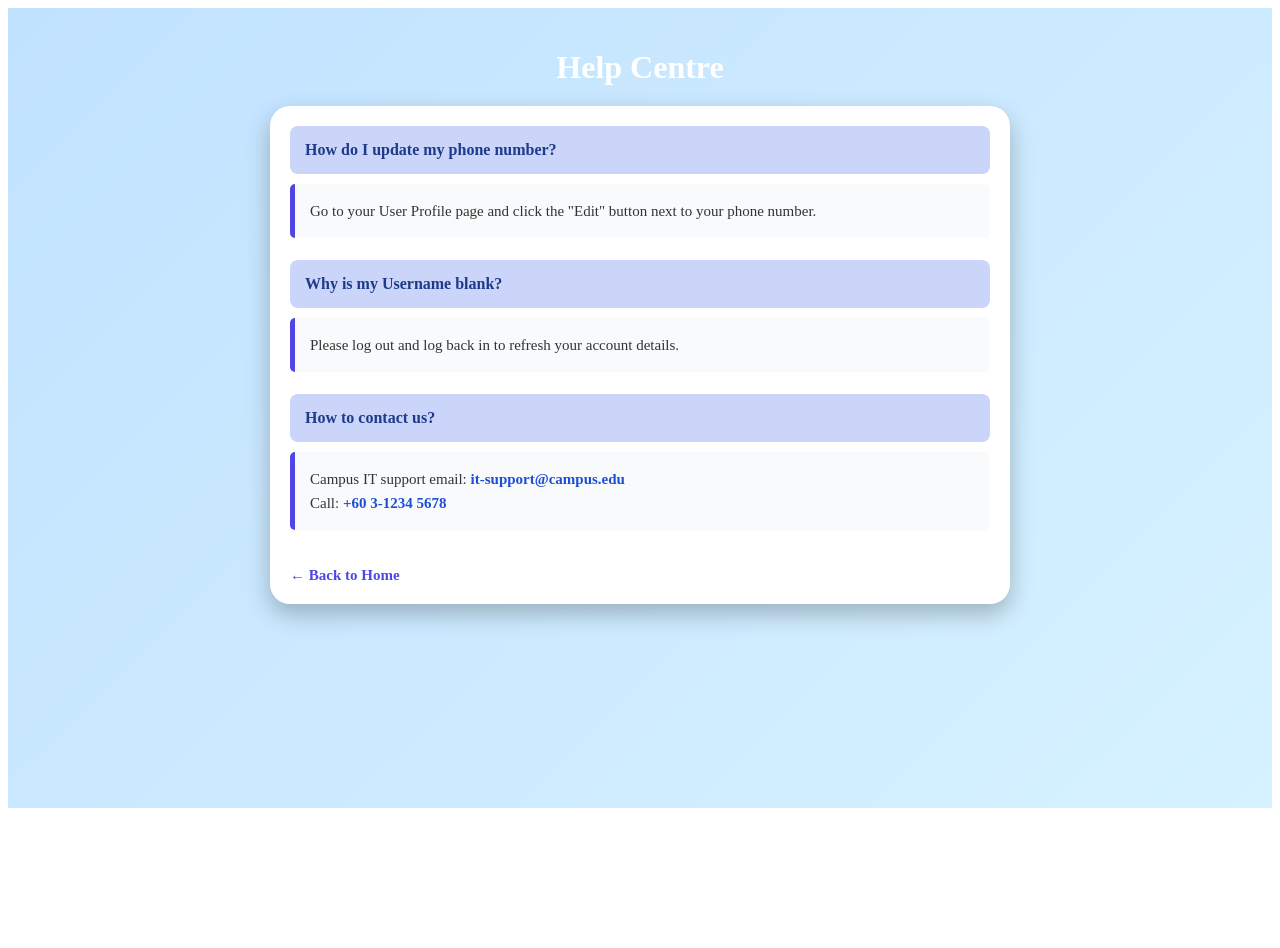
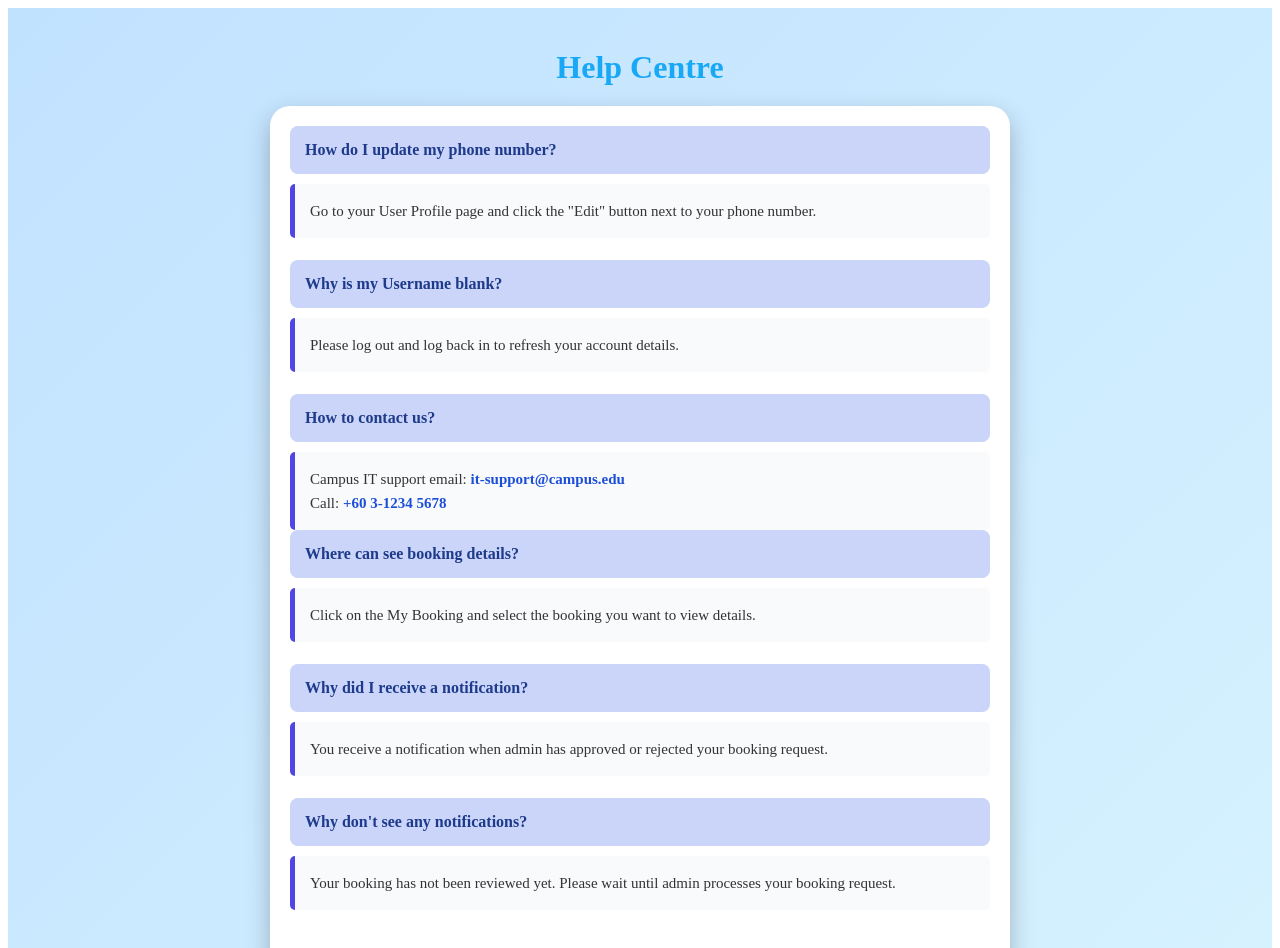
Before and after one commit to NGJIESHENG/Software-Engineering-Fundamental-Project, a React (Vite) app in the folder vems-frontend/: page /help in a window 1280 px wide. Shown: the top 948 px of the page. Before the commit the page ends 816 px from the top, so only its background shows below. Built offline with nearby package versions, Linux system fonts and the light colour scheme.

Commit message:
add question

```diff
--- a/vems-frontend/src/pages/help.jsx
+++ b/vems-frontend/src/pages/help.jsx
@@ -11,7 +11,7 @@ function Help() {
     paddingTop: '20px',
   };
   const headerStyle = {
-    color: '#ffffff',
+    color: '#18a8f5',
     marginBottom: '20px',
     fontSize: '32px',
     fontWeight: '700',
@@ -89,6 +89,30 @@ function Help() {
             <br />
             Call: <span style={styles.highlight}>+60 3-1234 5678</span>
           </div>
+          <div style={styles.faqItem}>
+          <div style={styles.question}>
+            Where can see booking details?
+          </div>
+          <div style={styles.answer}>
+            Click on the My Booking and select the booking you want to view details.
+          </div>
+        </div>
+        <div style={styles.faqItem}>
+          <div style={styles.question}>
+            Why did I receive a notification?
+          </div>
+          <div style={styles.answer}>
+            You receive a notification when admin has approved or rejected your booking request.
+          </div>
+        </div>
+        <div style={styles.faqItem}>
+          <div style={styles.question}>
+            Why don't see any notifications?
+          </div>
+          <div style={styles.answer}>
+            Your booking has not been reviewed yet. Please wait until admin processes your booking request.
+          </div>
+        </div>
         </div>
         <a href="/homepage" style={styles.link}>← Back to Home</a>
       </div>
```
